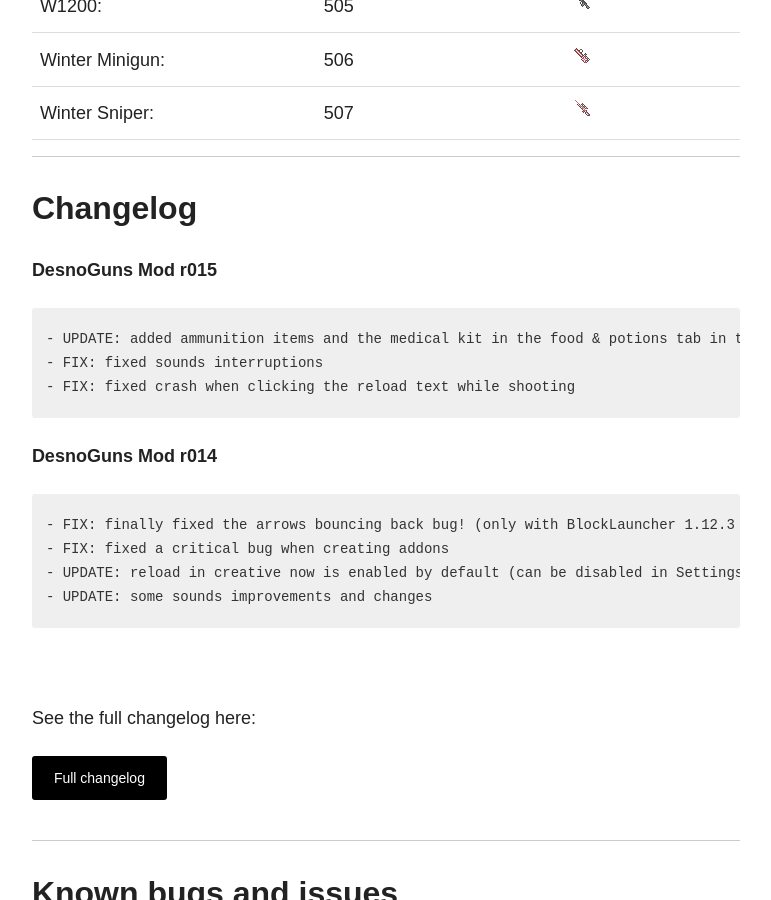
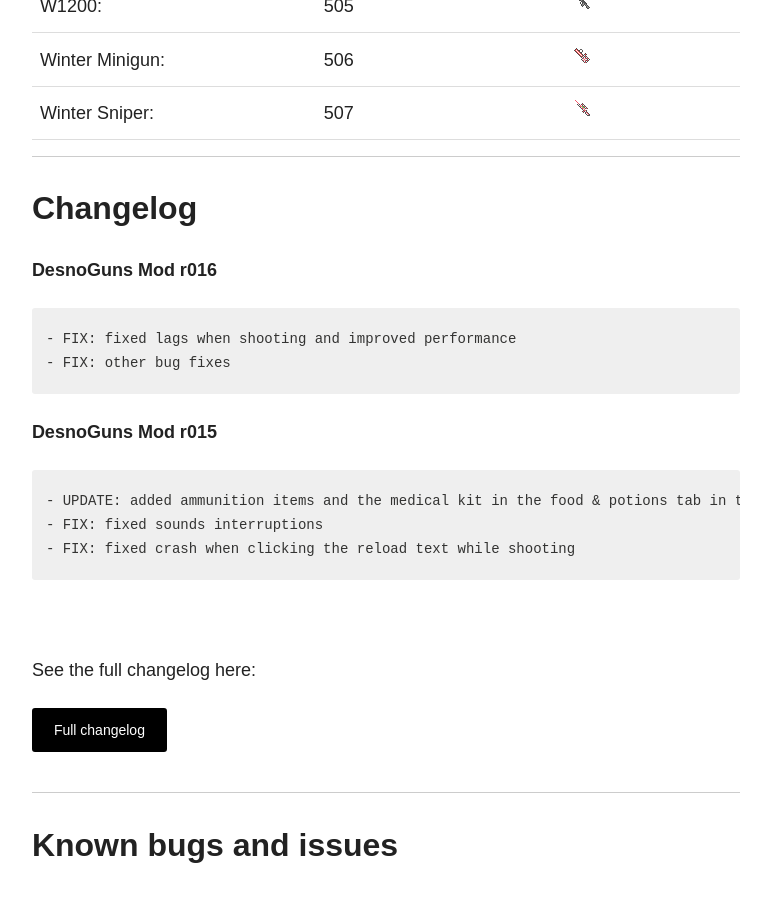
Before and after one commit to Desno365/Desno365.github.io, a Jekyll site: the page built from minecraft/desnoguns-mod/index.md, in a window 1280 px wide and 900 px high, scrolled down 13457 px. Shown: the whole window, without its empty margins (254-1025 px from the left). Built offline with Jekyll 4.4.1, drawn with Linux system fonts in a browser that asks for light colours; nearby versions of some CDN libraries; comment, search, counter and statistics services are not loaded; some of the changed text lies outside the part shown.

Commit message:
DesnoGuns r016

```diff
--- a/minecraft/desnoguns-mod/full-changelog/changelog.html
+++ b/minecraft/desnoguns-mod/full-changelog/changelog.html
@@ -1,3 +1,7 @@
+<i>DesnoGuns Mod r016</i><br>
+- FIX: fixed lags when shooting and improved performance<br>
+- FIX: other bug fixes<br><br>
+
 <i>DesnoGuns Mod r015</i><br>
 - UPDATE: added ammunition items and the medical kit in the food and potions tab in the creative inventory<br>
 - FIX: fixed sounds interruptions<br>
--- a/minecraft/desnoguns-mod/index.md
+++ b/minecraft/desnoguns-mod/index.md
@@ -42,14 +42,14 @@ Guns. Weapons. Explosions. This is the DesnoGuns Mod! :D
 
 ## Downloads
 
-<i>Minecraft Pocket Edition 0.14.1:</i><br>
-<i> --- DesnoGuns Mod <b>r015</b>:</i>
+<i>Minecraft Pocket Edition 0.14.3:</i><br>
+<i> --- DesnoGuns Mod <b>r016</b>:</i>
 
 | Website | Support | Regular |
 |:--------|:-------:|:-------:|
-| Filecred:          | [Support download](http://adf.ly/1ZPJxw) | [Regular download](http://filecred.com/A7D6G570) |
-| Dropbox:           | [Support download](http://adf.ly/1ZvIc6) | [Regular download](https://www.dropbox.com/s/buh9sepb1tfp2d7/DesnoGuns_Mod_r015_Desno365.modpkg?dl=1) |
-| MediaFire:         | [Support download](http://adf.ly/1ZPK6S) | [Regular download](http://www.mediafire.com/download/md1ybvfn8v2k53z/DesnoGuns_Mod_r015_Desno365.modpkg) |
+| Filecred:          | [Support download](http://adf.ly/1aYAVa) | [Regular download](http://filecred.com/A893G574) |
+| Dropbox:           | [Support download](http://adf.ly/1aYAQs) | [Regular download](https://www.dropbox.com/s/3bpr401qmw2dtg0/DesnoGuns_Mod_r016_Desno365.modpkg?dl=1) |
+| MediaFire:         | [Support download](http://adf.ly/1aYASY) | [Regular download](http://www.mediafire.com/download/0qkix3985mf15y4/DesnoGuns_Mod_r016_Desno365.modpkg) |
 |----
 {: .table}
 
@@ -181,19 +181,17 @@ Click an icon under the "**Crafting**" column to display the crafting recipe of
 
 ## Changelog
 
+**DesnoGuns Mod r016**
+{% highlight text %}
+- FIX: fixed lags when shooting and improved performance
+- FIX: other bug fixes
+{% endhighlight %}
+
 **DesnoGuns Mod r015**
 {% highlight text %}
 - UPDATE: added ammunition items and the medical kit in the food & potions tab in the creative inventory
 - FIX: fixed sounds interruptions
 - FIX: fixed crash when clicking the reload text while shooting
-{% endhighlight %}
-
-**DesnoGuns Mod r014**
-{% highlight text %}
-- FIX: finally fixed the arrows bouncing back bug! (only with BlockLauncher 1.12.3 or up)
-- FIX: fixed a critical bug when creating addons
-- UPDATE: reload in creative now is enabled by default (can be disabled in Settings)
-- UPDATE: some sounds improvements and changes
 {% endhighlight %}
 
 <br>
```
Also changed, not shown: minecraft/desnoguns-mod/full-changelog/index.md (+6 -0 lines).
